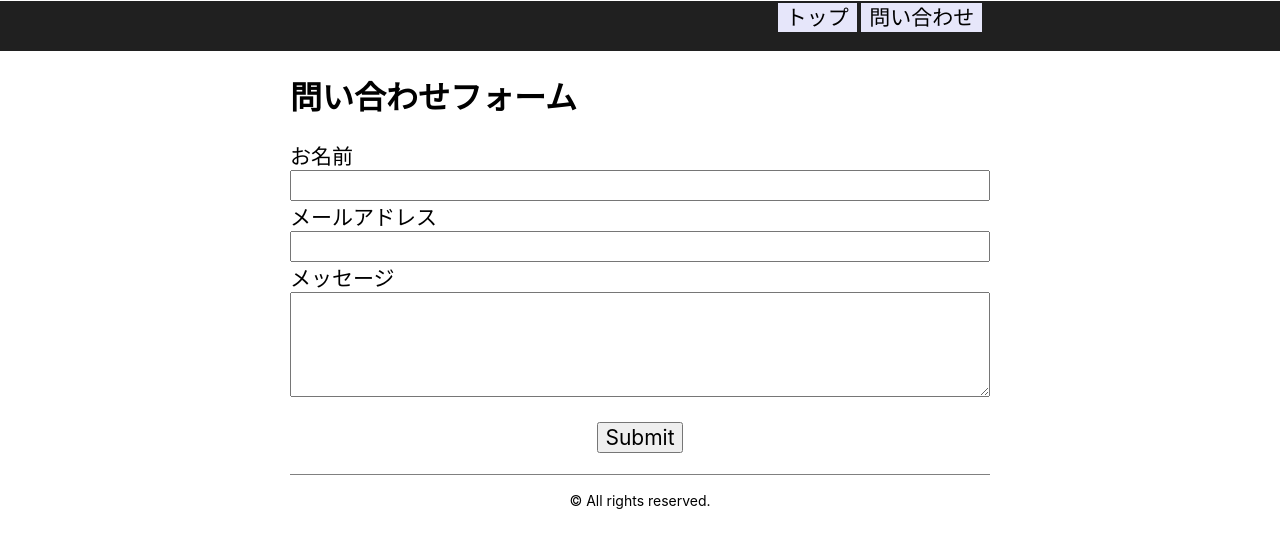
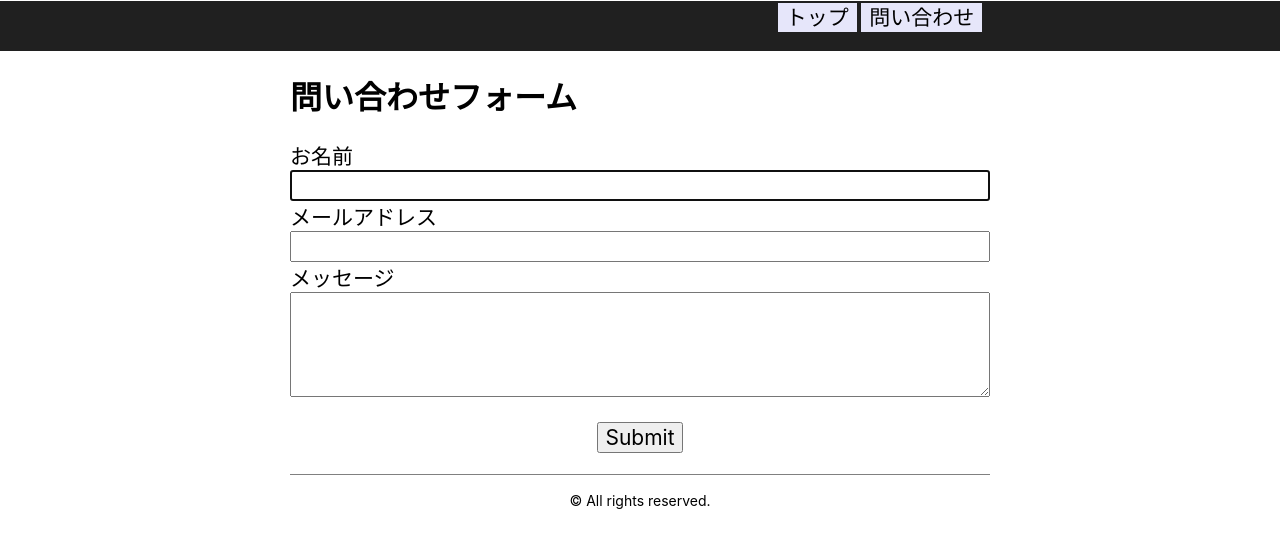
Before and after one commit to k650250/k650250.github.io, a plain HTML site: page contact.html in a window 1280 px wide. Drawn offline with nearby package versions, Linux system fonts and the light colour scheme.

Commit message:
最初の入力欄にフォーカスを当てる

```diff
--- a/contact.html
+++ b/contact.html
@@ -43,6 +43,9 @@
             <script src="https://cdn.jsdelivr.net/npm/jquery-validation@1.19.1/dist/jquery.validate.js"></script>
             <script>
                 $(function () {
+                    // 最初の入力欄にフォーカスを当てる
+                    $('input:visible').eq(0).focus();
+                    // 入力文字列の妥当性評価
                     $("#contact-form").validate({
                         rules: {
                             name: {
```
